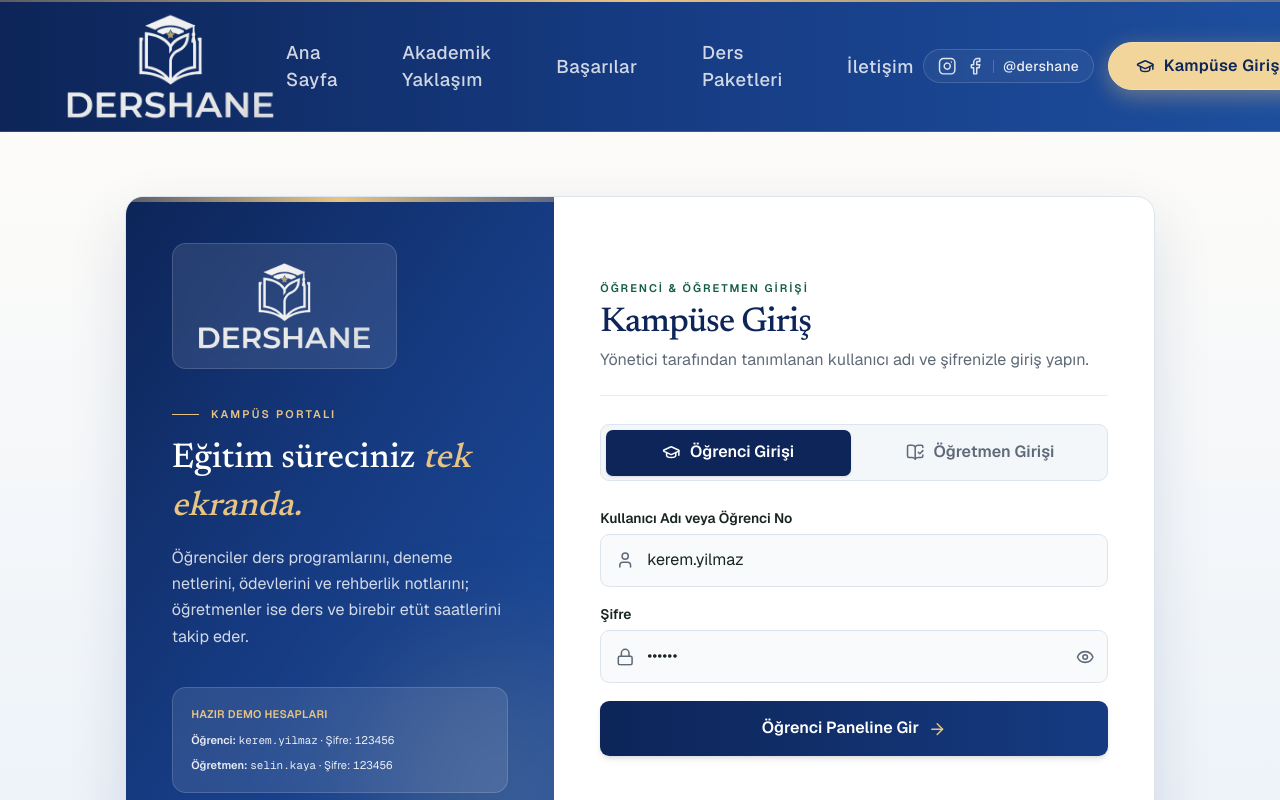
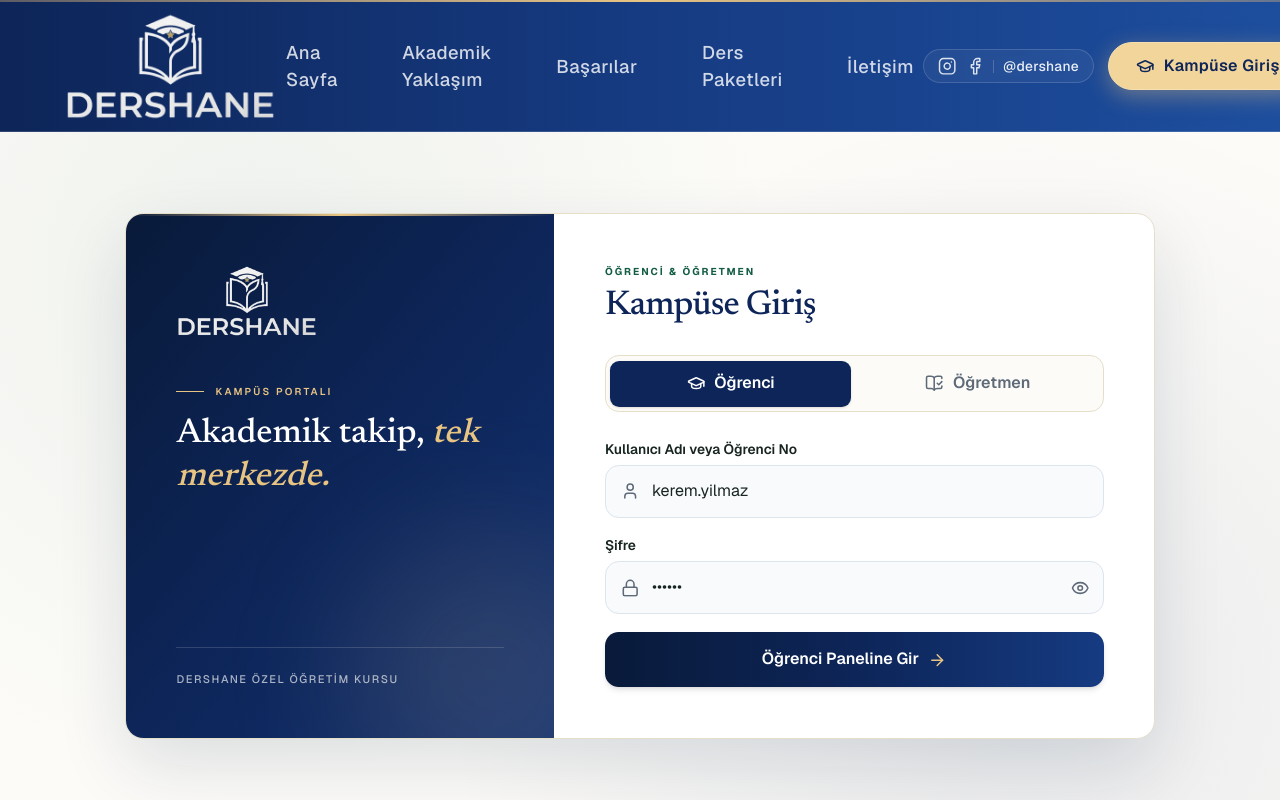
Before and after one commit to fatihhtaskesenn/dershane, a Next.js app: page /login in a window 1280 px wide. Shown: the top 800 px of the page. Built offline with nearby package versions, Linux system fonts and the light colour scheme.

Commit message:
Login ve admin giris ekranlari sade, sik ve editoryal tasarima gecirildi

```diff
--- a/app/login/page.tsx
+++ b/app/login/page.tsx
@@ -64,115 +64,98 @@ export default function LoginPage() {
   };
 
   return (
-    <div className="flex min-h-[calc(100vh-112px)] items-center justify-center bg-gradient-to-b from-[#FCFBF8] via-[#F4F7FA] to-[#EAF1F8] px-4 py-10 sm:px-6 lg:py-14">
+    <div className="relative flex min-h-[calc(100vh-112px)] items-center justify-center overflow-hidden bg-[#FCFBF8] px-4 py-10 sm:px-6 lg:py-14">
+      {/* Subtle Ambient Editorial Backdrop */}
+      <div
+        className="pointer-events-none absolute inset-0 bg-[radial-gradient(circle_at_20%_20%,rgba(19,93,67,0.06),transparent_45%),radial-gradient(circle_at_80%_80%,rgba(13,37,88,0.08),transparent_50%)]"
+        aria-hidden="true"
+      />
+
       <motion.div
         initial={{ opacity: 0, y: 14 }}
         animate={{ opacity: 1, y: 0 }}
         transition={{ duration: 0.45, ease: [0.22, 1, 0.36, 1] }}
-        className="grid w-full max-w-4xl grid-cols-1 overflow-hidden rounded-2xl border border-[#DCE4EE] bg-white shadow-[0_24px_60px_rgba(13,37,88,0.12)] lg:grid-cols-12"
+        className="relative grid w-full max-w-4xl grid-cols-1 overflow-hidden rounded-2xl border border-[#E5DEC9] bg-white shadow-[0_28px_70px_rgba(11,31,68,0.12)] lg:grid-cols-12"
       >
-        {/* Left Navy Brand Panel with Prominent DERSHANE Logo */}
-        <div className="relative flex flex-col justify-between overflow-hidden bg-gradient-to-br from-[#0D2558] via-[#163B82] to-[#1D4E9E] p-8 text-white sm:p-10 lg:col-span-5">
-          {/* Subtle Gold Top Accent */}
+        {/* Left Midnight Navy Editorial Brand Panel */}
+        <div className="relative flex flex-col justify-between overflow-hidden bg-gradient-to-br from-[#091A3A] via-[#0D2558] to-[#133372] p-8 text-white sm:p-11 lg:col-span-5">
           <div
-            className="pointer-events-none absolute top-0 right-0 left-0 h-1 bg-gradient-to-r from-[#D4AF7A]/40 via-[#E8C483] to-[#D4AF7A]/40"
+            className="pointer-events-none absolute top-0 right-0 left-0 h-[2px] bg-gradient-to-r from-transparent via-[#E8C483] to-transparent"
             aria-hidden="true"
           />
           <div
-            className="pointer-events-none absolute -right-16 -bottom-16 h-56 w-56 rounded-full bg-[#E8C483]/15 blur-3xl"
+            className="pointer-events-none absolute -right-16 -bottom-16 h-60 w-60 rounded-full bg-[#E8C483]/12 blur-3xl"
             aria-hidden="true"
           />
 
           <div>
-            {/* Prominent White DERSHANE Logo */}
-            <div className="inline-flex rounded-xl border border-white/15 bg-white/10 px-5 py-3.5 backdrop-blur-sm">
-              <Image
-                src="/images/logo-light.png"
-                alt="DERSHANE Özel Öğretim Kursu"
-                width={280}
-                height={144}
-                className="h-16 w-auto object-contain sm:h-20"
-                priority
-              />
-            </div>
+            <Image
+              src="/images/logo-light.png"
+              alt="DERSHANE Özel Öğretim Kursu"
+              width={260}
+              height={134}
+              className="h-14 w-auto object-contain sm:h-16"
+              priority
+            />
 
-            <div className="mt-8 flex items-center gap-2.5">
+            <div className="mt-10 flex items-center gap-2.5">
               <span className="h-px w-6 bg-[#E8C483]" aria-hidden="true" />
-              <span className="text-[11px] font-semibold tracking-[0.2em] text-[#E8C483] uppercase">
+              <span className="text-[10px] font-semibold tracking-[0.22em] text-[#E8C483] uppercase">
                 Kampüs Portalı
               </span>
             </div>
 
-            <h2 className="font-editorial mt-3 text-2xl leading-snug font-medium text-white sm:text-3xl">
-              Eğitim süreciniz{" "}
-              <span className="italic text-[#E8C483]">tek ekranda.</span>
+            <h2 className="font-editorial mt-3 text-3xl leading-tight font-medium text-white">
+              Akademik takip,{" "}
+              <span className="italic text-[#E8C483]">tek merkezde.</span>
             </h2>
-            <p className="mt-3 text-xs leading-relaxed text-white/80 sm:text-sm">
-              Öğrenciler ders programlarını, deneme netlerini, ödevlerini ve
-              rehberlik notlarını; öğretmenler ise ders ve birebir etüt
-              saatlerini takip eder.
-            </p>
           </div>
 
-          <div className="mt-8 space-y-2 rounded-xl border border-white/15 bg-white/10 p-4 text-[11px] backdrop-blur-xs">
-            <p className="font-semibold tracking-wide text-[#E8C483] uppercase">
-              Hazır Demo Hesapları
-            </p>
-            <p className="text-white/90">
-              <span className="font-semibold">Öğrenci:</span>{" "}
-              <span className="font-mono">kerem.yilmaz</span> · Şifre:{" "}
-              <span className="font-mono">123456</span>
-            </p>
-            <p className="text-white/90">
-              <span className="font-semibold">Öğretmen:</span>{" "}
-              <span className="font-mono">selin.kaya</span> · Şifre:{" "}
-              <span className="font-mono">123456</span>
+          <div className="mt-10 border-t border-white/15 pt-5">
+            <p className="text-[11px] font-medium tracking-[0.14em] text-white/65 uppercase">
+              DERSHANE Özel Öğretim Kursu
             </p>
           </div>
         </div>
 
         {/* Right Form Panel */}
-        <div className="flex flex-col justify-center p-7 sm:p-10 lg:col-span-7">
-          <div className="border-b border-[#E9EBEE] pb-5">
-            <p className="text-[11px] font-semibold tracking-[0.18em] text-[#135D43] uppercase">
-              Öğrenci &amp; Öğretmen Girişi
+        <div className="flex flex-col justify-center p-7 sm:p-11 lg:col-span-7">
+          <div>
+            <p className="text-[10px] font-bold tracking-[0.2em] text-[#135D43] uppercase">
+              Öğrenci &amp; Öğretmen
             </p>
             <h1 className="font-editorial mt-1.5 text-3xl font-medium tracking-tight text-[#0D2558]">
               Kampüse Giriş
             </h1>
-            <p className="mt-1 text-sm text-[#5E6A78]">
-              Yönetici tarafından tanımlanan kullanıcı adı ve şifrenizle giriş
-              yapın.
-            </p>
           </div>
 
           {/* Role Selector: Öğrenci / Öğretmen */}
-          <div className="mt-6 grid grid-cols-2 gap-1.5 rounded-lg border border-[#DCE4EE] bg-[#F4F7FA] p-1">
+          <div className="mt-6 grid grid-cols-2 gap-1.5 rounded-xl border border-[#E5DEC9] bg-[#FCFBF8] p-1">
             <button
               type="button"
               onClick={() => handleRoleChange("student")}
               className={cn(
-                "flex items-center justify-center gap-2 rounded-md py-2.5 text-xs font-semibold transition-all sm:text-sm",
+                "flex items-center justify-center gap-2 rounded-lg py-2.5 text-xs font-semibold transition-all sm:text-sm",
                 role === "student"
                   ? "bg-[#0D2558] text-white shadow-sm"
                   : "text-[#5E6A78] hover:text-[#0D2558]"
               )}
             >
               <GraduationCap className="h-4 w-4" />
-              <span>Öğrenci Girişi</span>
+              <span>Öğrenci</span>
             </button>
             <button
               type="button"
               onClick={() => handleRoleChange("teacher")}
               className={cn(
-                "flex items-center justify-center gap-2 rounded-md py-2.5 text-xs font-semibold transition-all sm:text-sm",
+                "flex items-center justify-center gap-2 rounded-lg py-2.5 text-xs font-semibold transition-all sm:text-sm",
                 role === "teacher"
                   ? "bg-[#0D2558] text-white shadow-sm"
                   : "text-[#5E6A78] hover:text-[#0D2558]"
               )}
             >
               <BookOpenCheck className="h-4 w-4" />
-              <span>Öğretmen Girişi</span>
+              <span>Öğretmen</span>
             </button>
           </div>
 
@@ -184,7 +167,7 @@ export default function LoginPage() {
               >
                 {role === "student"
                   ? "Kullanıcı Adı veya Öğrenci No"
-                  : "Öğretmen Kullanıcı Adı"}
+                  : "Kullanıcı Adı"}
               </label>
               <div className="relative mt-1.5">
                 <User className="pointer-events-none absolute top-1/2 left-3.5 h-4 w-4 -translate-y-1/2 text-[#5E6A78]" />
@@ -195,9 +178,9 @@ export default function LoginPage() {
                   value={identifier}
                   onChange={(e) => setIdentifier(e.target.value)}
                   placeholder={
-                    role === "student" ? "ör. kerem.yilmaz" : "ör. selin.kaya"
+                    role === "student" ? "kerem.yilmaz" : "selin.kaya"
                   }
-                  className="w-full rounded-lg border border-[#DCE4EE] bg-[#F8FAFC] py-3 pr-4 pl-10 text-sm text-[#17241F] outline-none transition-colors focus:border-[#163B82] focus:bg-white"
+                  className="w-full rounded-xl border border-[#DCE4EE] bg-[#F8FAFC] py-3 pr-4 pl-10 text-sm text-[#17241F] outline-none transition-all focus:border-[#0D2558] focus:bg-white focus:ring-2 focus:ring-[#0D2558]/10"
                 />
               </div>
             </div>
@@ -217,7 +200,7 @@ export default function LoginPage() {
                   required
                   value={password}
                   onChange={(e) => setPassword(e.target.value)}
-                  className="w-full rounded-lg border border-[#DCE4EE] bg-[#F8FAFC] py-3 pr-11 pl-10 text-sm text-[#17241F] outline-none transition-colors focus:border-[#163B82] focus:bg-white"
+                  className="w-full rounded-xl border border-[#DCE4EE] bg-[#F8FAFC] py-3 pr-11 pl-10 text-sm text-[#17241F] outline-none transition-all focus:border-[#0D2558] focus:bg-white focus:ring-2 focus:ring-[#0D2558]/10"
                 />
                 <button
                   type="button"
@@ -235,7 +218,7 @@ export default function LoginPage() {
             </div>
 
             {error && (
-              <p className="rounded-md border border-rose-200 bg-rose-50 px-3.5 py-2 text-xs font-medium text-rose-700">
+              <p className="rounded-lg border border-rose-200 bg-rose-50 px-3.5 py-2 text-xs font-medium text-rose-700">
                 {error}
               </p>
             )}
@@ -243,7 +226,7 @@ export default function LoginPage() {
             <button
               type="submit"
               disabled={isLoading}
-              className="group mt-2 flex w-full items-center justify-center gap-2 rounded-lg bg-gradient-to-r from-[#0D2558] to-[#163B82] px-4 py-3.5 text-sm font-semibold text-white shadow-md transition-all hover:brightness-110 disabled:opacity-60"
+              className="group mt-2 flex w-full items-center justify-center gap-2 rounded-xl bg-gradient-to-r from-[#091A3A] via-[#0D2558] to-[#163B82] px-4 py-3.5 text-sm font-semibold text-white shadow-md transition-all hover:brightness-110 disabled:opacity-60"
             >
               <span>
                 {isLoading
```
Also changed, not shown: app/admin/page.tsx (+14 -15 lines).
